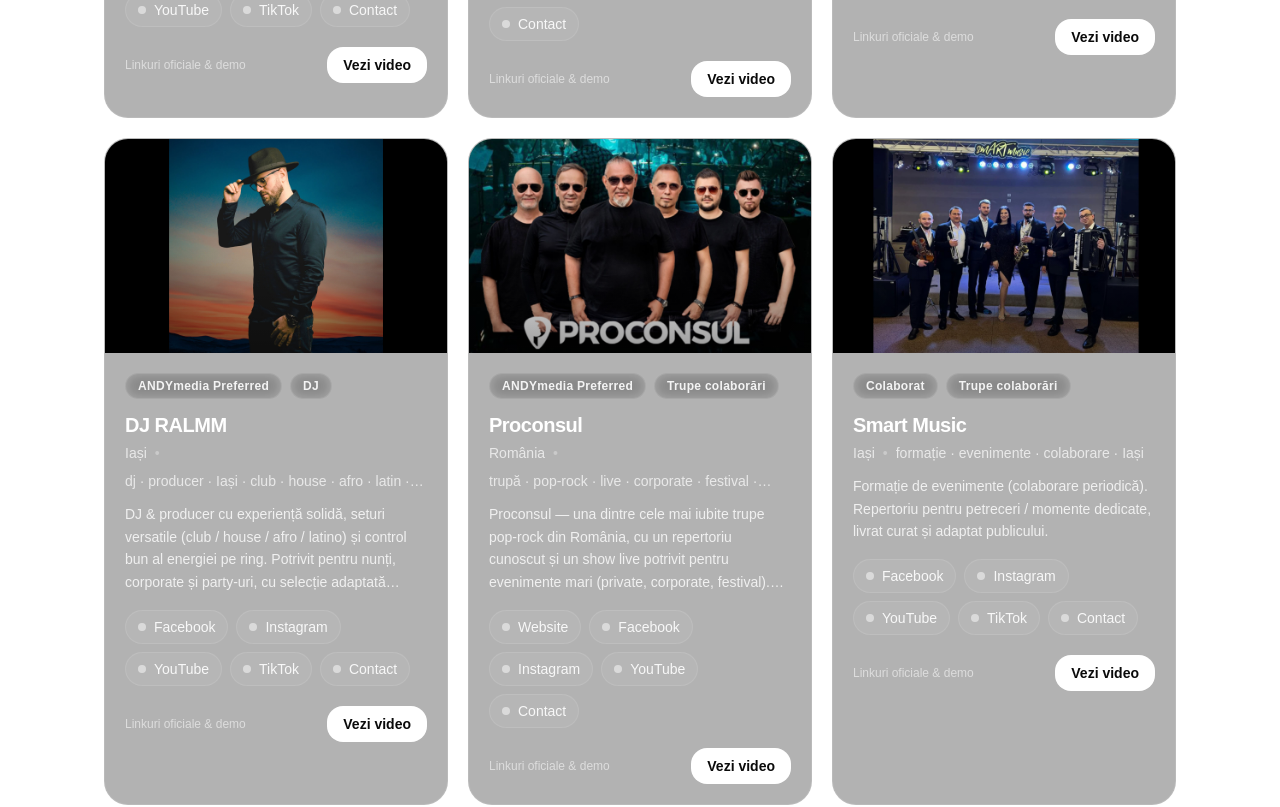
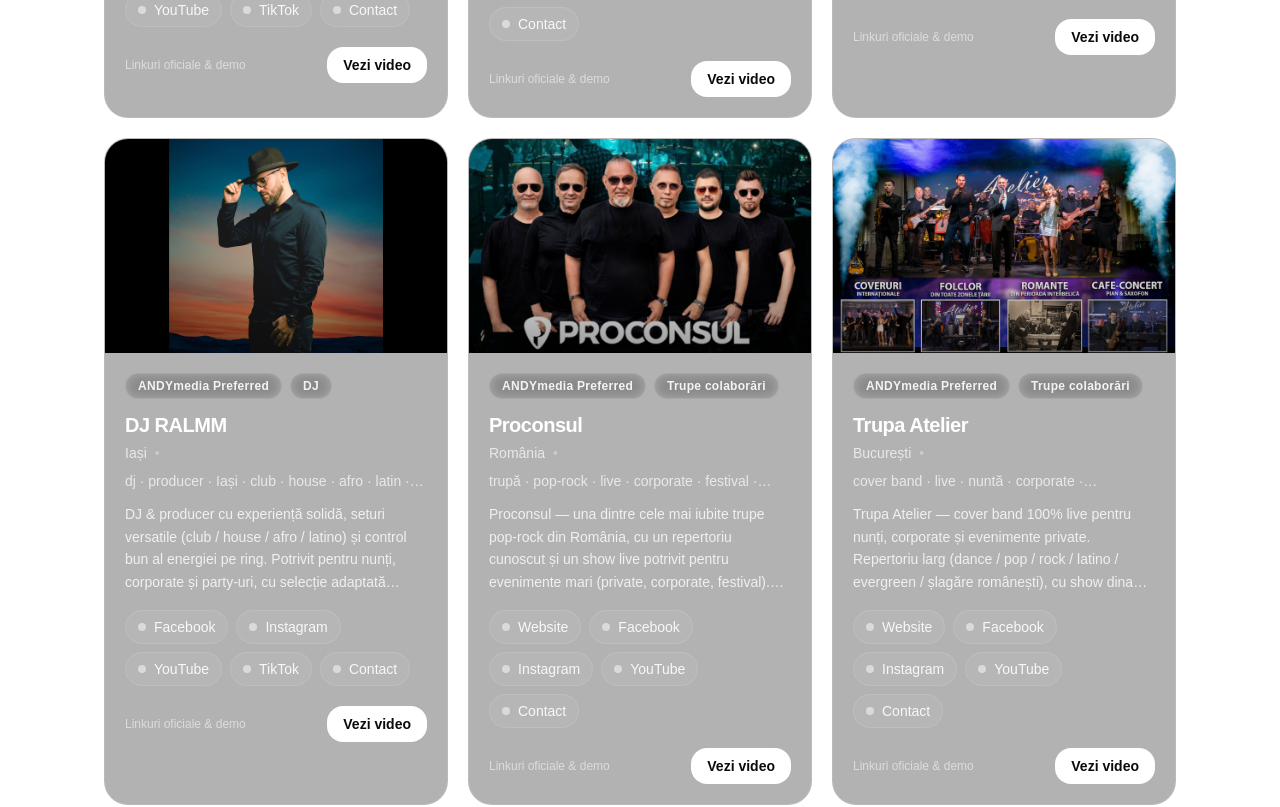
Before and after one commit to stoicaandy/andymedia-site, a Next.js app: page /parteneri in a window 1280 px wide. Shown: the part 1840-2647 px from the top of the page. Built offline with nearby package versions, Linux system fonts and the light colour scheme; no server answers.

Commit message:
Add partner: Trupa Atelier

```diff
--- a/app/parteneri/PartnersClient.tsx
+++ b/app/parteneri/PartnersClient.tsx
@@ -131,6 +131,26 @@ const PARTNERS: Partner[] = [
       "https://wa.me/40744831410?text=Salut%21%20ANDYmedia%20a%20recomandat%20contactul%20dumneavoastr%C4%83.%20V%C4%83%20rog%20s%C4%83-mi%20trimite%C8%9Bi%20disponibilitatea%20%C8%99i%20o%20ofert%C4%83%20orientativ%C4%83%20pentru%20eveniment%20(data%2Foras%2Fora%C8%99%2Finterval).%20Mul%C8%9Bumesc%21",
   },
   youtubeEmbed: "https://youtu.be/9mTUM9RzPkI",
+},
+{
+  id: "trupa-atelier",
+  name: "Trupa Atelier",
+  city: "București",
+  category: "Trupe colaborări",
+  priority: 8,
+  description:
+    "Trupa Atelier — cover band 100% live pentru nunți, corporate și evenimente private. Repertoriu larg (dance / pop / rock / latino / evergreen / șlagăre românești), cu show dinamic și execuție curată. Booking: 0723 310 310 • Email: contact@trupa-atelier.ro.",
+  image: "/parteneri/trupa-atelier.jpg",
+  tags: ["cover band", "live", "nuntă", "corporate", "evenimente", "București", "party"],
+  links: {
+    website: "https://www.trupa-atelier.ro/",
+    facebook: "https://www.facebook.com/trupa.atelier/",
+    instagram: "https://www.instagram.com/trupaatelier/",
+    youtube: "https://www.youtube.com/@TrupaAtelier",
+    contact:
+      "https://wa.me/40723310310?text=Salut%21%20ANDYmedia%20a%20recomandat%20contactul%20dumneavoastr%C4%83.%20V%C4%83%20rog%20s%C4%83-mi%20trimite%C8%9Bi%20disponibilitatea%20%C8%99i%20o%20ofert%C4%83%20orientativ%C4%83%20pentru%20eveniment%20(data%2Foras%2Fora%C8%99%2Finterval).%20Mul%C8%9Bumesc%21",
+  },
+  youtubeEmbed: "https://youtu.be/AbSgSofD3Us",
 },
 {
   id: "dj-ralmm-iasi",
```
Also changed, not shown: public/parteneri/trupa-atelier.jpg (added).
